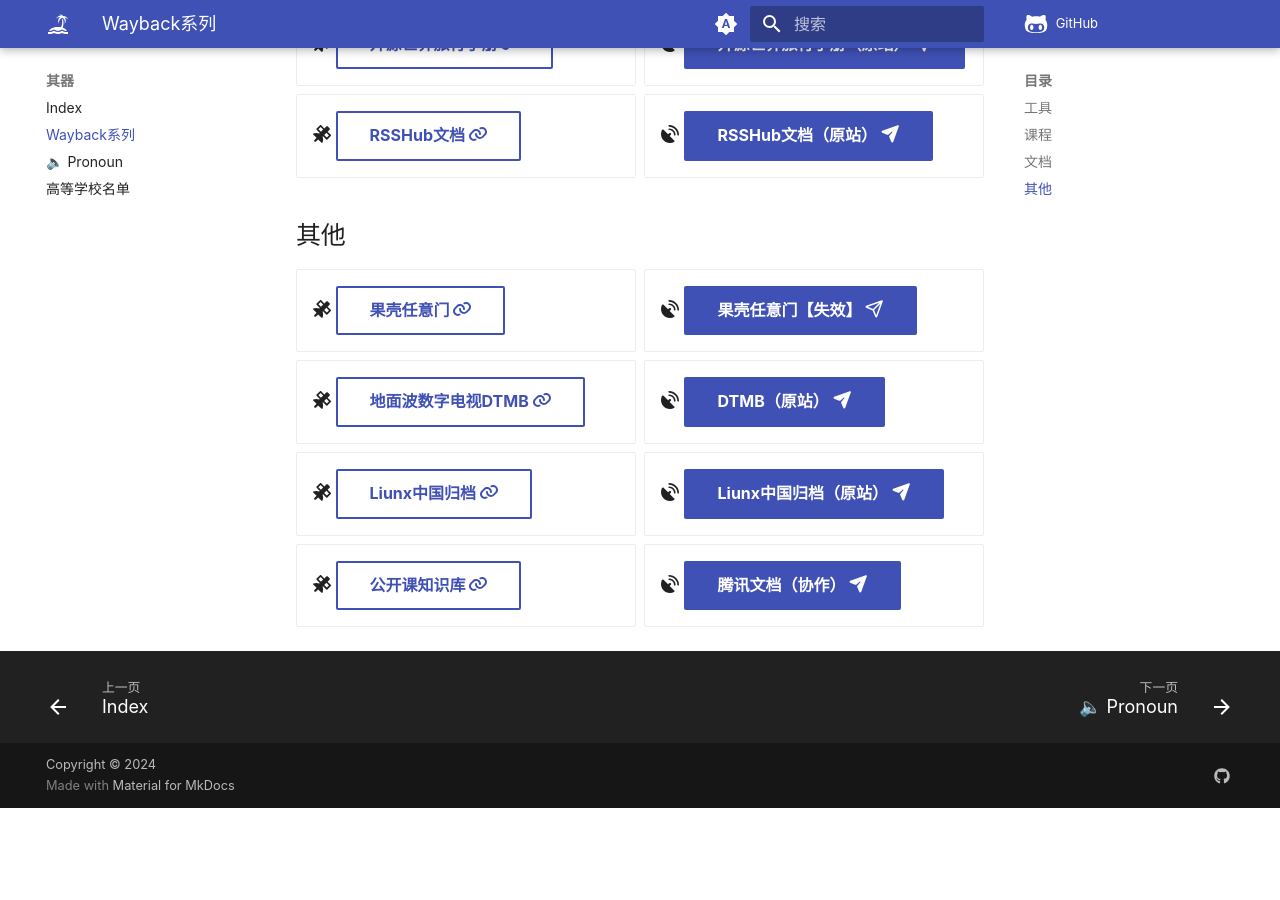
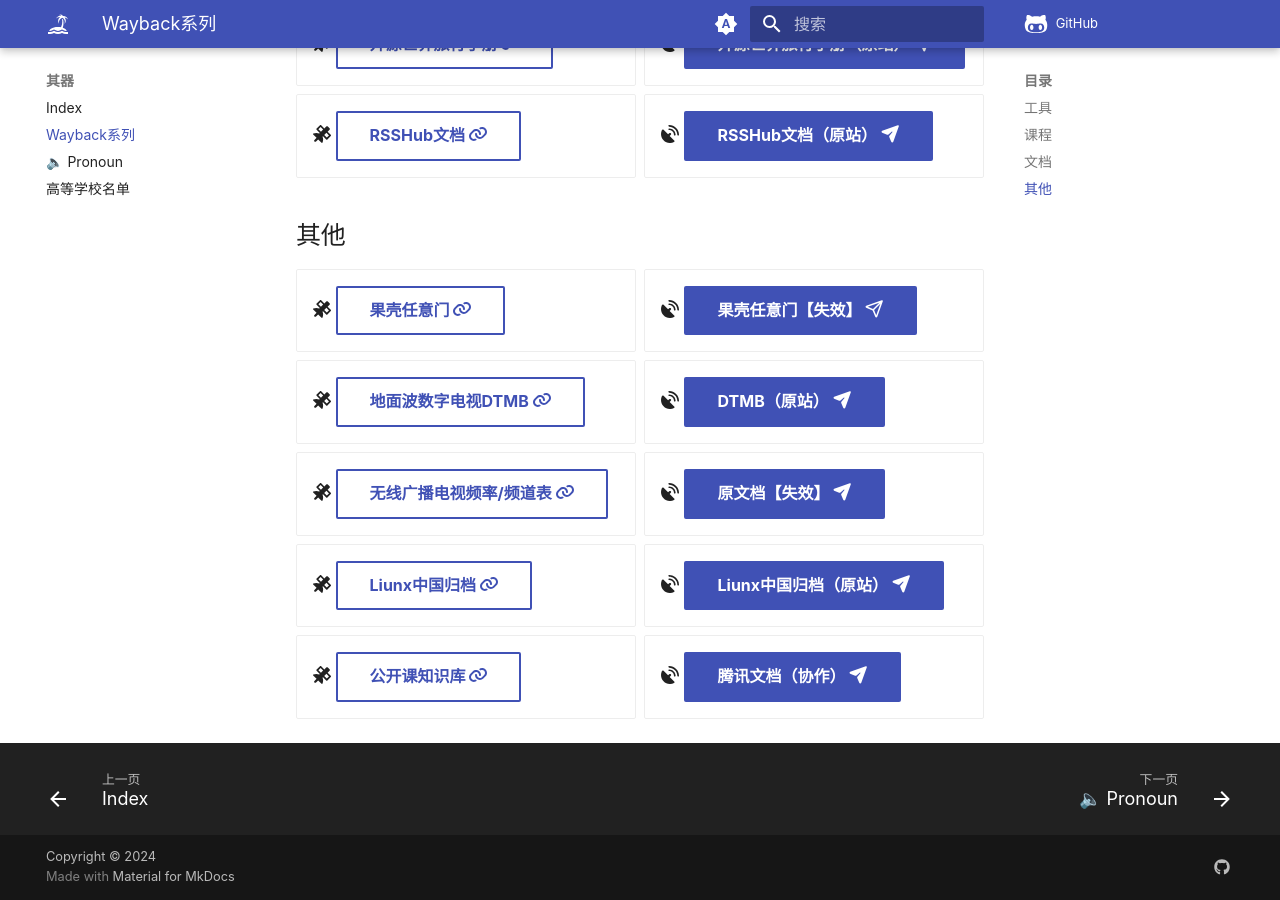
Before and after one commit to qundao/qundao.github.io, an MkDocs documentation site: the page built from docs/tools/wayback.md, in a window 1280 px wide and 900 px high, scrolled down 944 px. Built offline with MkDocs 1.6.1 and Material for MkDocs 9.7.7, drawn with Linux system fonts in a browser that asks for light colours; some web fonts are replaced; comment, search, counter and statistics services are not loaded; before the commit the page ends 1752 px from its top, so only the background shows below that.

Commit message:
Update docs

```diff
--- a/docs/tools/wayback.md
+++ b/docs/tools/wayback.md
@@ -66,6 +66,10 @@
 - :fontawesome-solid-satellite: [**地面波数字电视DTMB** :fontawesome-solid-link:][qundao-dtmb]{ .md-button }
 - :fontawesome-solid-satellite-dish: [DTMB（原站） :fontawesome-solid-paper-plane:][raw-dtmb]{ .md-button .md-button--primary }
 
+- :fontawesome-solid-satellite: [**无线广播电视频率/频道表** :fontawesome-solid-link:][qundao-radiotv]{ .md-button }
+- :fontawesome-solid-satellite-dish: [原文档【失效】 :fontawesome-solid-paper-plane:][qundao-none]{ .md-button .md-button--primary }
+
+
 - :fontawesome-solid-satellite: [**Liunx中国归档** :fontawesome-solid-link:][qundao-linuxcn]{ .md-button }
 - :fontawesome-solid-satellite-dish: [Liunx中国归档（原站） :fontawesome-solid-paper-plane:][raw-linuxcn]{ .md-button .md-button--primary }
 
```
Also changed, not shown: other parts of docs/tools/wayback.md (+1 -0 lines).
